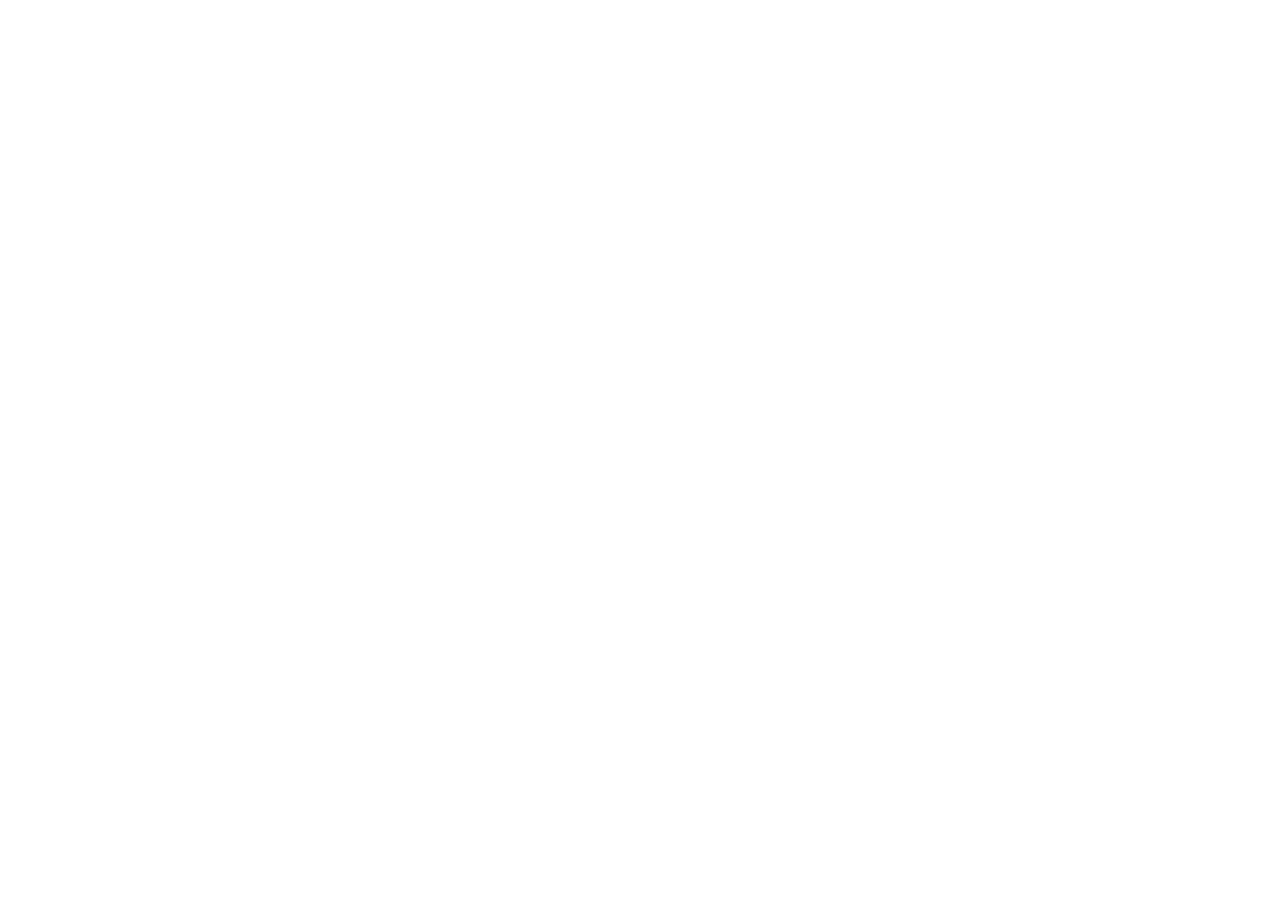
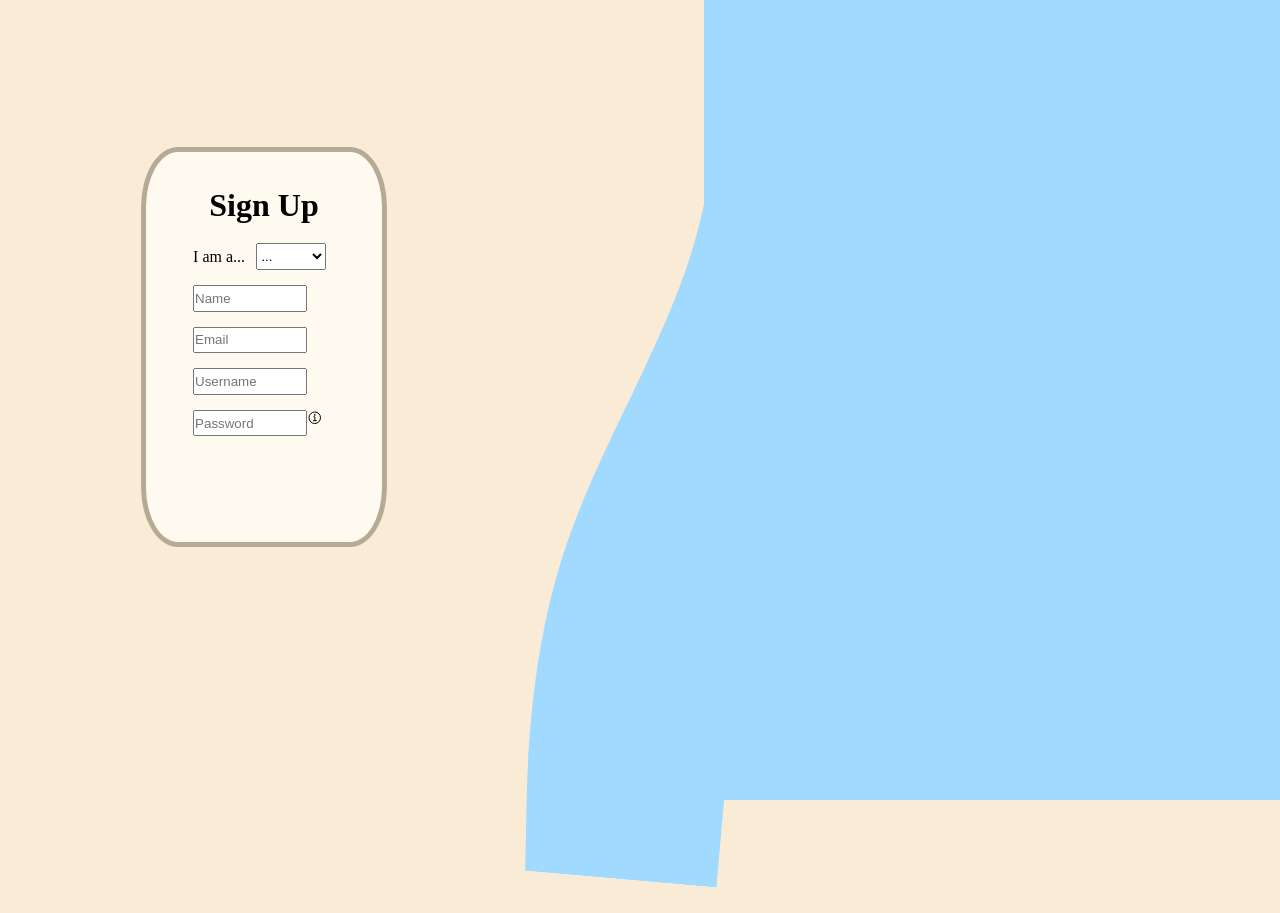
Before and after one commit to rathsamaiden-prog/Exam_Management, a Flask app: page / in a window 1280 px wide. Before the commit the page is empty. Before the commit the page ends 800 px from the top, so only its background shows below. Run offline with Flask 3, Linux system fonts and the light colour scheme.

Commit message:
Began sign in/log in page :: needs final touches and log in version. Missing query as well

```diff
--- a/main.py
+++ b/main.py
@@ -11,5 +11,12 @@
 def index():
     return render_template('index.html')
 
+@app.route('/sign_up', methods=['GET', 'POST'])
+def sign_up():
+    if request.method == 'POST':
+        return
+    else:
+        return
+
 if __name__ == '__main__':
     app.run(debug=True)
--- /dev/null
+++ b/static/styles/index.css
@@ -0,0 +1,71 @@
+* {
+    margin: 0;
+    padding: 0;
+    box-sizing: border-box;
+}
+/* BACKGROUND */
+body{
+    background-color: antiquewhite;
+    display: flex;
+    justify-content: right;
+    overflow: hidden;
+}
+#wave-bg-wrapper{
+    display: flex;
+    justify-content: center;
+    height: 100vh;
+    width: 45%;
+    background-color: #a2d9ff;
+}
+#wave-bg{
+    width: 120vh;
+    rotate: -85deg;
+    margin-left: -118%;
+}
+/* FORM */
+#form_body{
+    display: flex;
+    justify-content: center;
+    align-items: center;
+    width: 100%;
+}
+#form_cont{
+    display: flex;
+    align-items: center;
+    flex-direction: column;
+    background-color: floralwhite;
+    border: 5px solid rgb(181, 170, 148);
+    border-radius: 15%;
+    margin: 0 25% 15% 0;
+    padding-top: 5%;
+    width: 35%;
+    height: 50%;
+}
+form{
+    display: flex;
+    flex-wrap: wrap;
+    margin-top: 8%;
+    height: 50%;
+    width: 60%;
+}
+.input_field{
+    margin-bottom: 15px;
+    width: 80%;
+    height: 15%;
+}
+#roles{
+    width: auto;
+}
+#role_label{
+    margin: 3% 8% 0 0;
+}
+#password_info{
+    display: none;
+    z-index: 80;
+}
+#password_icon ion-icon{
+    position: absolute;
+}
+#password_icon:hover #password_info{
+    display: block;
+}
--- a/templates/index.html
+++ b/templates/index.html
@@ -3,9 +3,39 @@
 <head>
     <meta charset="UTF-8">
     <meta name="viewport" content="width=device-width, initial-scale=1.0">
+    <link rel="stylesheet" href="../static/styles/index.css">
     <title>Document</title>
 </head>
 <body>
+    <div id="form_body">
+        <div id="form_cont">
+            <h1>Sign Up</h1>
+            <form action="/sign_in" methods="POST">
+                <label for="roles" id="role_label">I am a...</label>
+                <select name="role" class="input_field" id="roles">
+                    <option value="null">...</option>
+                    <option value="teacher">Teacher</option>
+                    <option value="student">Student</option>
+                </select>
+                <input type="text" placeholder="Name" name="name" class="input_field">
+                <input type="text" placeholder="Email" name="email" class="input_field">
+                <input type="text" placeholder="Username" name="username" class="input_field">
+                <input type="text" placeholder="Password" name="password" class="input_field">
+                <span id="password_icon">
+                    <ion-icon name="information-circle-outline"></ion-icon>
+                    <span id="password_info">Password must be 8 characters in length</span>
+                </span>
+            </form>
+        </div>
 
+    </div>
+    <div id="wave-bg-wrapper">
+        <img id="wave-bg" src="../static/images/Acc-Page_backgrnd.svg" alt="">
+    </div>
+
+
+
+<script type="module" src="https://unpkg.com/ionicons@7.1.0/dist/ionicons/ionicons.esm.js"></script>
+<script nomodule src="https://unpkg.com/ionicons@7.1.0/dist/ionicons/ionicons.js"></script>
 </body>
 </html>
```
Also changed, not shown: static/images/Acc-Page_backgrnd.svg (added).
